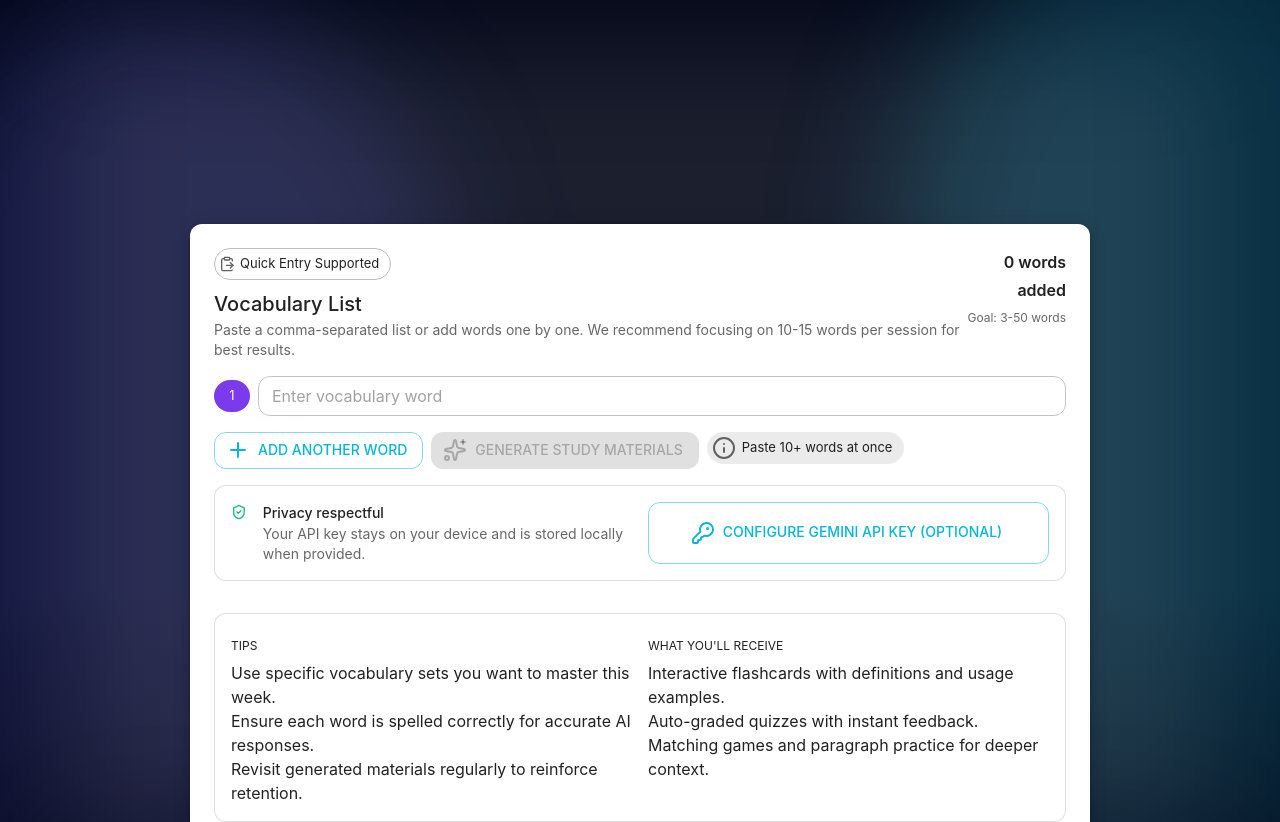
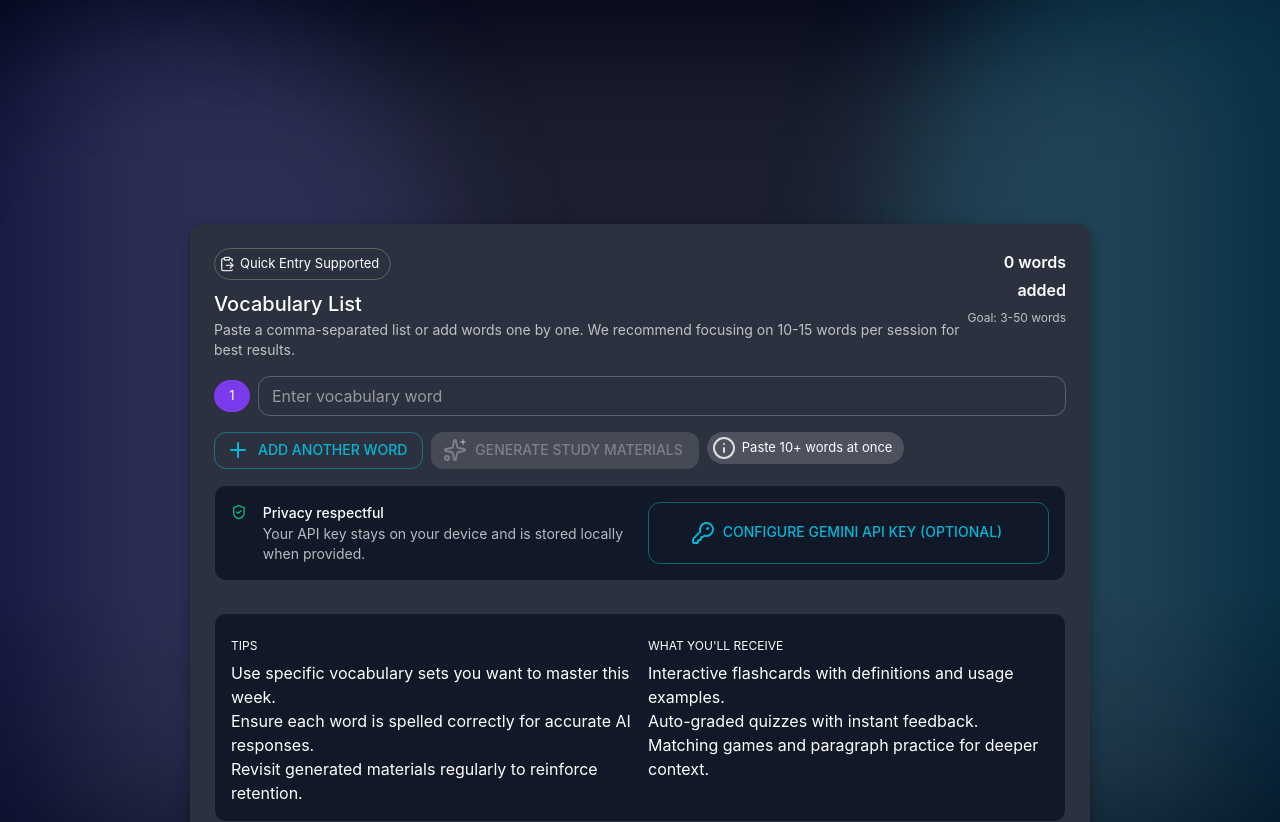
Before and after one commit to riteshrajas/nativity, a React (Vite) app: page / in a window 1280 px wide. Shown: the top 822 px of the page. Built offline with nearby package versions, Linux system fonts and the light colour scheme.

Commit message:
Refactor ThemeProvider to enforce dark theme and remove unused theme logic

```diff
--- a/src/theme/ThemeProvider.tsx
+++ b/src/theme/ThemeProvider.tsx
@@ -39,44 +39,23 @@ function resolveTheme(theme: Theme): 'light' | 'dark' {
 }
 
 export function ThemeProvider({ children }: { children: ReactNode }) {
-  const [theme, setTheme] = useState<Theme>(() => readStoredTheme());
+  // Always use dark theme
+  const theme: Theme = 'dark';
+  const setTheme = () => {}; // No-op function since theme is locked
 
   useEffect(() => {
-    const resolved = resolveTheme(theme);
+    // Always set dark mode
     const root = document.documentElement;
+    root.classList.add('dark');
+  }, []);
 
-    if (resolved === 'dark') {
-      root.classList.add('dark');
-    } else {
-      root.classList.remove('dark');
-    }
+  const value = useMemo<ThemeContextValue>(() => ({ theme, setTheme, resolvedTheme: 'dark' }), []);
 
-    try {
-      localStorage.setItem(THEME_STORAGE_KEY, theme);
-    } catch {
-      // ignore write failures
-    }
-  }, [theme]);
-
-  useEffect(() => {
-    if (theme !== 'system') {
-      return undefined;
-    }
-
-    const media = window.matchMedia('(prefers-color-scheme: dark)');
-    const listener = () => setTheme('system');
-    media.addEventListener('change', listener);
-    return () => media.removeEventListener('change', listener);
-  }, [theme]);
-
-  const value = useMemo<ThemeContextValue>(() => ({ theme, setTheme, resolvedTheme: resolveTheme(theme) }), [theme]);
-
-  // Create a MUI theme that mirrors the app's branding and respects the resolved theme
+  // Create a MUI theme that is always dark mode
   const muiTheme = useMemo(() => {
-    const mode = resolveTheme(theme);
     return createTheme({
       palette: {
-        mode,
+        mode: 'dark',
         primary: {
           // cyan-ish primary to match existing brand
           main: '#06b6d4',
@@ -85,8 +64,8 @@ export function ThemeProvider({ children }: { children: ReactNode }) {
           main: '#7c3aed',
         },
         background: {
-          default: mode === 'dark' ? '#0f1724' : '#f8fafc',
-          paper: mode === 'dark' ? '#111827' : '#ffffff',
+          default: '#0f1724',
+          paper: '#111827',
         },
       },
       typography: {
@@ -107,7 +86,7 @@ export function ThemeProvider({ children }: { children: ReactNode }) {
         borderRadius: 12,
       },
     });
-  }, [theme]);
+  }, []);
 
   return (
     <MuiThemeProvider theme={muiTheme}>
```
Also changed, not shown: 1 other file (tests, documents, lock files or other folders).
